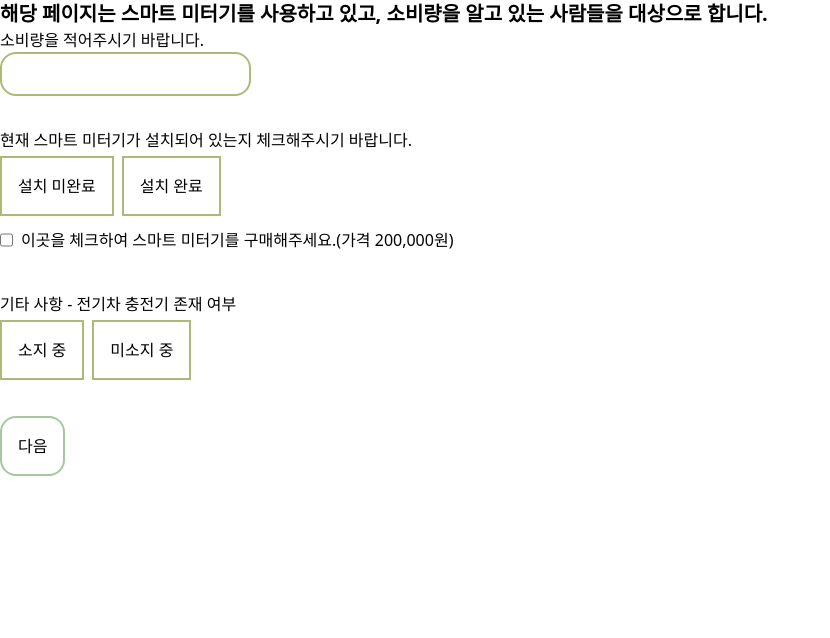
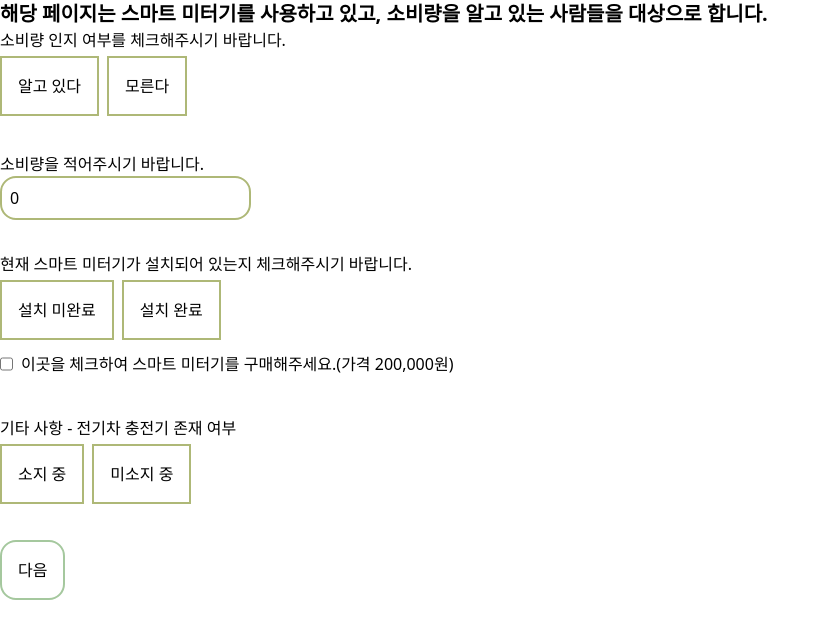
Before and after one commit to Littlestar0508/wrtn_assignment, a Next.js app: page /smart-calculate in a window 1280 px wide. Shown: the top 638 px of the page, without its empty margins (0-830 px from the left). Built offline with nearby package versions, Linux system fonts and the light colour scheme.

Commit message:
FEAT : input 태그에 상태를 이용한 수 변경
- 음수로 가지 않도록 설계
- 맨 앞자리에 0이 오지 않도록 설계
- 수로는 해결이 안돼서 string과 number타입을 동시에 사용하는 것으로 해결

```diff
--- a/src/app/smart-calculate/page.tsx
+++ b/src/app/smart-calculate/page.tsx
@@ -8,10 +8,24 @@ export default function SmartCalculate() {
     evCharger,
     smartMeter,
     purchase,
+    knowDetail,
+    consumption,
     setEvCharger,
     setSmartMeter,
     setPurchase,
+    setKnowDetail,
+    setConsumption,
   } = useUserSettingStore();
+
+  const setConsumptionInput = (e: React.ChangeEvent<HTMLInputElement>) => {
+    let val = e.currentTarget.value;
+
+    if (val.startsWith("-")) return;
+    val = val.replace(/[^\d]/g, "");
+    if (val.length > 1) val = val.replace(/^0+/, "");
+
+    setConsumption(val);
+  };
 
   return (
     <>
@@ -19,12 +33,26 @@ export default function SmartCalculate() {
         해당 페이지는 스마트 미터기를 사용하고 있고, 소비량을 알고 있는 사람들을
         대상으로 합니다.
       </div>
+
       <form className="flex flex-col items-start gap-8">
+        <RadioGroup
+          legend="소비량 인지 여부를 체크해주시기 바랍니다."
+          ariaLabel="소비량 인지 여부"
+          name="knowDetail"
+          options={[
+            { value: "yes", label: "알고 있다" },
+            { value: "no", label: "모른다" },
+          ]}
+          value={knowDetail}
+          onChange={setKnowDetail}
+        />
         <label className="flex flex-col">
           소비량을 적어주시기 바랍니다.
           <input
             type="number"
             className="border-2 border-secondary rounded-2xl p-2"
+            value={consumption}
+            onChange={setConsumptionInput}
           />
         </label>
         <RadioGroup
--- a/src/store/useUserSettingStore.ts
+++ b/src/store/useUserSettingStore.ts
@@ -8,6 +8,8 @@ type UserSettingState = {
   meterRate: string;
   evCharger: string;
   purchase: boolean;
+  knowDetail: string;
+  consumption: number | string;
 
   setHomeType: (homeType: string) => void;
   setResidents: (residents: string) => void;
@@ -15,6 +17,8 @@ type UserSettingState = {
   setMeterRate: (smartMeter: string) => void;
   setEvCharger: (evCharger: string) => void;
   setPurchase: (purchase: boolean) => void;
+  setKnowDetail: (knowDetail: string) => void;
+  setConsumption: (consumption: number | string) => void;
   resetSetting: () => void;
 };
 
@@ -27,6 +31,8 @@ export const useUserSettingStore = create<UserSettingState>()(
       meterRate: "",
       evCharger: "",
       purchase: false,
+      knowDetail: "",
+      consumption: 0,
 
       setHomeType: (homeType) => set({ homeType }),
       setResidents: (residents) => set({ residents }),
@@ -34,6 +40,8 @@ export const useUserSettingStore = create<UserSettingState>()(
       setMeterRate: (meterRate) => set({ meterRate }),
       setEvCharger: (evCharger) => set({ evCharger }),
       setPurchase: (purchase) => set({ purchase }),
+      setKnowDetail: (knowDetail) => set({ knowDetail }),
+      setConsumption: (consumption) => set({ consumption }),
       resetSetting: () =>
         set({
           homeType: "",
@@ -42,6 +50,8 @@ export const useUserSettingStore = create<UserSettingState>()(
           meterRate: "",
           evCharger: "",
           purchase: false,
+          knowDetail: "",
+          consumption: 0,
         }),
     }),
     {
```
